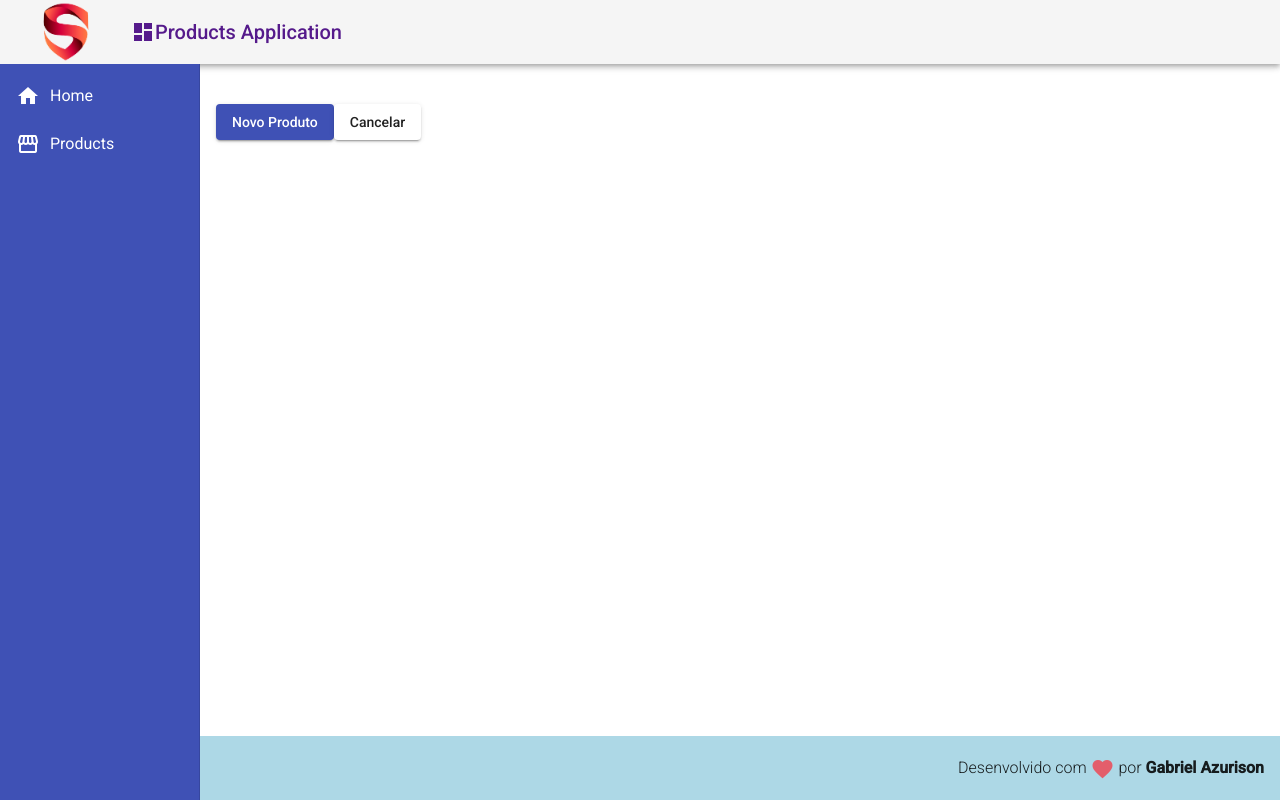
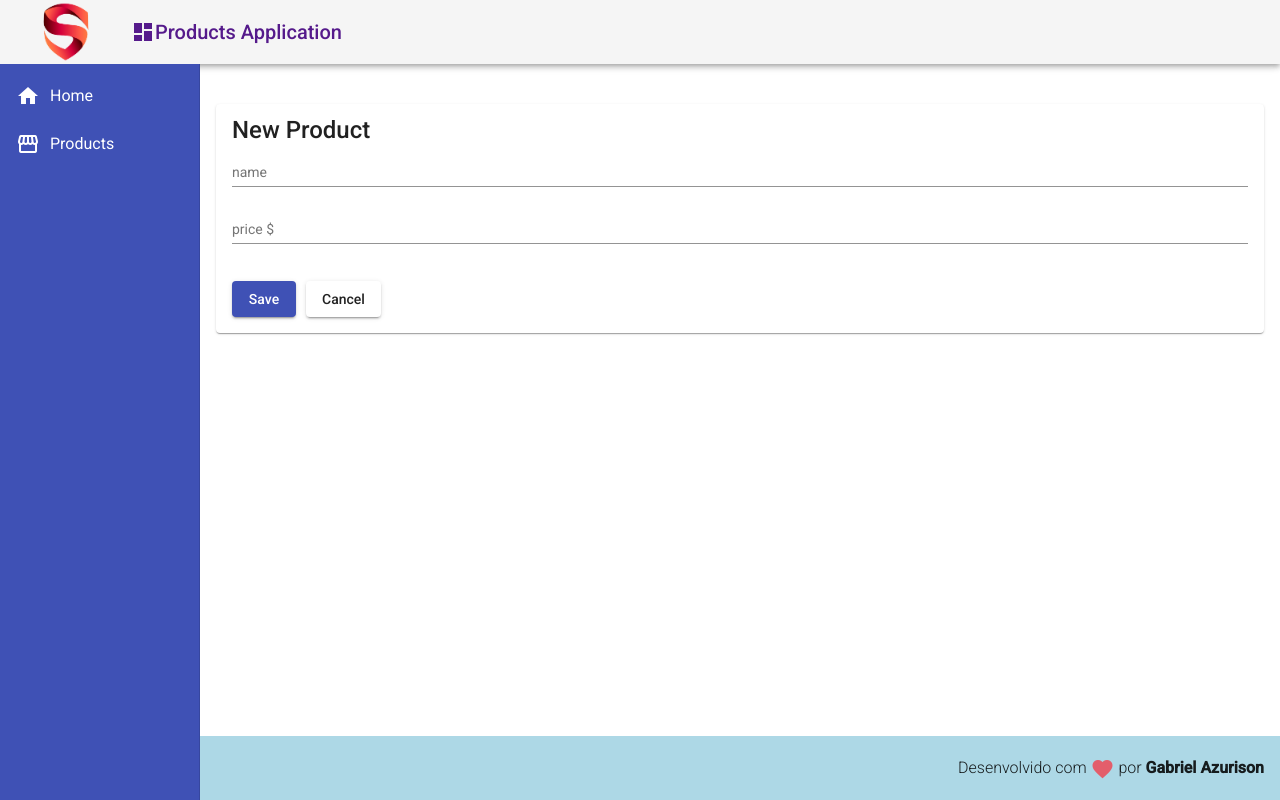
Before and after one commit to gabrielveloso/ProductsCRUD, an Angular app in the folder frontend/: page /products/create in a window 1280 px wide. Built offline with nearby package versions, Linux system fonts and the light colour scheme.

Commit message:
product create component

```diff
--- a/frontend/src/app/components/product/product-create/product-create.component.css
+++ b/frontend/src/app/components/product/product-create/product-create.component.css
@@ -0,0 +1,11 @@
+form {
+
+    display: flex;
+    flex-direction: column;
+
+}
+
+button {
+    margin-right: 10px;
+    margin-top: 20px;
+}
--- a/frontend/src/app/components/product/product-create/product-create.component.html
+++ b/frontend/src/app/components/product/product-create/product-create.component.html
@@ -1,7 +1,19 @@
-
-<button mat-raised-button (click)="createProduct()" color="primary">
-    Novo Produto
-</button>
-<button mat-raised-button (click)="cancel()" >
-    Cancelar
-</button>
+<mat-card>
+    <mat-card-title>
+        New Product
+    </mat-card-title>
+    <form>
+        <mat-form-field>
+            <input  matInput type="text" [(ngModel)]="product.name" name="name" placeholder="name" >
+        </mat-form-field>
+        <mat-form-field>
+            <input  matInput type="text" [(ngModel)]="product.price" name="price" placeholder="price $" >
+        </mat-form-field>
+    </form>
+    <button mat-raised-button (click)="createProduct()" color="primary" >
+        Save
+    </button>
+    <button mat-raised-button (click)="cancel()" >
+        Cancel
+    </button>
+</mat-card>
--- a/frontend/src/app/components/product/product-create/product-create.component.ts
+++ b/frontend/src/app/components/product/product-create/product-create.component.ts
@@ -1,5 +1,7 @@
+import { THIS_EXPR } from '@angular/compiler/src/output/output_ast';
 import { Component, OnInit } from '@angular/core';
 import { Router } from '@angular/router';
+import { Product } from '../product.model';
 import { ProductService } from '../product.service';
 
 @Component({
@@ -8,6 +10,11 @@ import { ProductService } from '../product.service';
   styleUrls: ['./product-create.component.css']
 })
 export class ProductCreateComponent implements OnInit {
+
+  public product: Product = {
+    name: "",
+    price: null
+  }
 
   constructor(private router: Router,
     private productService: ProductService) {
@@ -18,7 +25,12 @@ export class ProductCreateComponent implements OnInit {
   }
 
   createProduct(){
-    this.productService.showMessage('Produto Criado!');
+    console.log(this.product);
+    this.productService.create(this.product).subscribe(() =>{
+      this.productService.showMessage('Produto Criado!');
+      this.router.navigate(['/products']);
+    });
+
   }
 
   cancel(){
--- a/frontend/src/app/components/product/product.model.ts
+++ b/frontend/src/app/components/product/product.model.ts
@@ -1,5 +1,5 @@
 export interface Product {
     id?: number;
     name: string;
-    price: number;
+    price: number | null ;
 }
--- a/frontend/src/app/components/product/product.service.ts
+++ b/frontend/src/app/components/product/product.service.ts
@@ -1,12 +1,18 @@
+
+import { HttpClient } from '@angular/common/http';
 import { Injectable } from '@angular/core';
 import { MatSnackBar } from '@angular/material/snack-bar';
+import { Observable } from 'rxjs';
+import { Product } from './product.model';
 
 @Injectable({
   providedIn: 'root'
 })
 export class ProductService {
 
-  constructor(private snackbar: MatSnackBar) {
+  baseUrl = "http://localhost:3001/products"
+
+  constructor(private snackbar: MatSnackBar, private http: HttpClient) {
 
   }
 
@@ -18,4 +24,8 @@ export class ProductService {
     })
   }
 
+  create(product: Product) : Observable<Product>{
+    return this.http.post<Product>(this.baseUrl, product);
+  }
+
 }
--- a/frontend/tsconfig.json
+++ b/frontend/tsconfig.json
@@ -6,6 +6,7 @@
     "outDir": "./dist/out-tsc",
     "forceConsistentCasingInFileNames": true,
     "strict": true,
+    "strictNullChecks": false,
     "noImplicitReturns": true,
     "noFallthroughCasesInSwitch": true,
     "sourceMap": true,
@@ -26,5 +27,6 @@
     "strictInjectionParameters": true,
     "strictInputAccessModifiers": true,
     "strictTemplates": true
+
   }
 }
```
Also changed, not shown: frontend/src/app/app.module.ts (+11 -1 lines), frontend/src/assets/img/modelo-conceitual.png (added), 1 other file (tests, documents, lock files or other folders).
